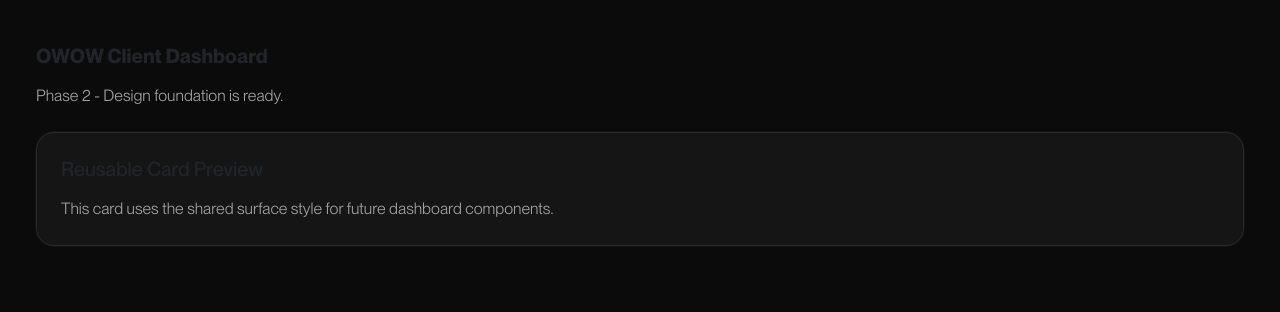
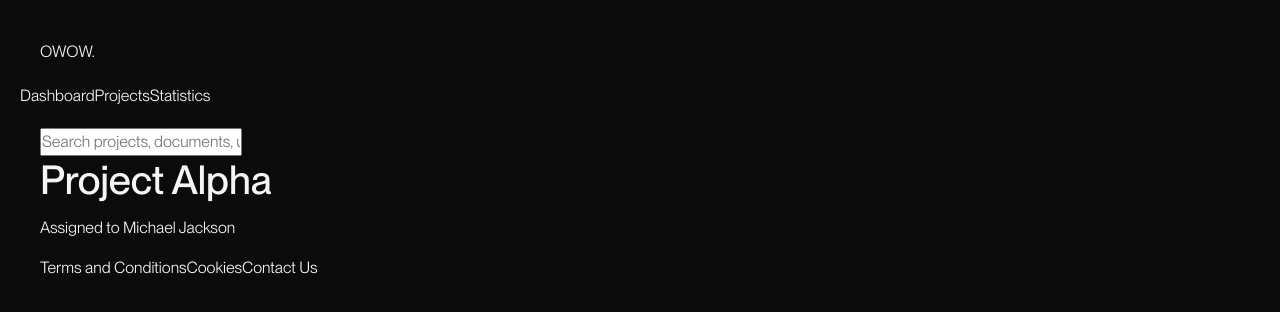
Before and after one commit to MaartjevD/Dashboard-Client-Portal-OWOW, a React (Vite) app: page / in a window 1280 px wide. Shown: the top 312 px of the page. Built offline with nearby package versions, Linux system fonts and the light colour scheme.

Commit message:
made components  for layout

```diff
--- a/src/client/App.jsx
+++ b/src/client/App.jsx
@@ -1,19 +1,12 @@
-export default function App() {
+import ClientLayout from './components/layout/ClientLayout';
+import ProjectOverviewPage from './pages/ProjectOverviewPage';
+
+function App() {
   return (
-    <div className="app-shell p-4">
-      <div className="container-fluid">
-        <h1 className="section-title">OWOW Client Dashboard</h1>
-        <p className="text-muted-custom">
-          Phase 2 - Design foundation is ready.
-        </p>
-
-        <div className="surface-card p-4 mt-4">
-          <h2 className="h5 mb-3">Reusable Card Preview</h2>
-          <p className="mb-0 text-muted-custom">
-            This card uses the shared surface style for future dashboard components.
-          </p>
-        </div>
-      </div>
-    </div>
+    <ClientLayout>
+      <ProjectOverviewPage />
+    </ClientLayout>
   );
 }
+
+export default App;
--- /dev/null
+++ b/src/client/components/layout/ClientLayout.jsx
@@ -0,0 +1,23 @@
+import Sidebar from './Sidebar';
+import Topbar from './Topbar';
+import Footer from './Footer';
+
+function ClientLayout({ children }) {
+  return (
+    <div className="client-layout">
+      <Sidebar />
+
+      <div className="client-main">
+        <Topbar />
+
+        <main className="client-content">
+          {children}
+        </main>
+
+        <Footer />
+      </div>
+    </div>
+  );
+}
+
+export default ClientLayout;
--- /dev/null
+++ b/src/client/components/layout/Footer.jsx
@@ -0,0 +1,11 @@
+function Footer() {
+  return (
+    <footer className="client-footer">
+      <span>Terms and Conditions</span>
+      <span>Cookies</span>
+      <span>Contact Us</span>
+    </footer>
+  );
+}
+
+export default Footer;
--- /dev/null
+++ b/src/client/components/layout/Sidebar.jsx
@@ -0,0 +1,15 @@
+function Sidebar() {
+  return (
+    <aside className="client-sidebar">
+      <div className="sidebar-logo">OWOW.</div>
+
+      <nav className="sidebar-nav">
+        <a href="#">Dashboard</a>
+        <a href="#">Projects</a>
+        <a href="#">Statistics</a>
+      </nav>
+    </aside>
+  );
+}
+
+export default Sidebar;
--- /dev/null
+++ b/src/client/components/layout/Topbar.jsx
@@ -0,0 +1,12 @@
+function Topbar() {
+  return (
+    <header className="client-topbar">
+      <input
+        type="text"
+        placeholder="Search projects, documents, updates..."
+      />
+    </header>
+  );
+}
+
+export default Topbar;
--- a/src/client/main.jsx
+++ b/src/client/main.jsx
@@ -2,8 +2,8 @@ import { BrowserRouter } from "react-router-dom";
 import React from "react";
 import ReactDOM from "react-dom/client";
 import App from "./App";
+import 'bootstrap/dist/css/bootstrap.min.css';
 import "../shared/styles/global.css";
-import 'bootstrap/dist/css/bootstrap.min.css';
 import '../client/styles/clientstyles.css';
 
 ReactDOM.createRoot(document.getElementById("root")).render(
--- /dev/null
+++ b/src/client/pages/ProjectOverviewPage.jsx
@@ -0,0 +1,10 @@
+function ProjectOverviewPage() {
+  return (
+    <section>
+      <h1>Project Alpha</h1>
+      <p>Assigned to Michael Jackson</p>
+    </section>
+  );
+}
+
+export default ProjectOverviewPage;
--- a/src/shared/styles/global.css
+++ b/src/shared/styles/global.css
@@ -2,26 +2,25 @@
   /* Colors */
   --color-bg: #0b0b0b;
   --color-surface: #151515;
-  --color-surface-soft: #1c1c1c;
+  --color-surface-secondary: #1c1c1c;
   --color-border: #2a2a2a;
-
   --color-text: #f5f5f5;
   --color-text-muted: #a1a1a1;
-
   --color-primary: #1e88ff;
   --color-success: #16c47f;
   --color-warning: #f4b400;
   --color-danger: #e2574c;
-
   /* Layout */
   --sidebar-width: 240px;
   --topbar-height: 72px;
   --radius-md: 12px;
   --radius-lg: 18px;
-
   /* Shadows */
   --shadow-card: 0 0 0 1px rgba(255, 255, 255, 0.03);
+  /* Transitions */
+  --transition-fast: 0.2s ease-in-out;
 }
+
 @font-face {
   font-family: 'PP Neue Montreal';
   src: url('../assets/fonts/ppneuemontreal-book.otf') format('opentype');
@@ -46,7 +45,6 @@
   box-sizing: border-box;
   margin: 0;
   padding: 0;
-  font-family: 'PP Neue Montreal', sans-serif;
 }
 
 html,
@@ -60,6 +58,7 @@ body,
 body {
   background-color: var(--color-bg);
   color: var(--color-text);
+  font-family: 'PP Neue Montreal', sans-serif;
 }
 
 a {
@@ -71,7 +70,12 @@ img {
   max-width: 100%;
   display: block;
 }
-
+button,
+input,
+textarea,
+select {
+  font: inherit;
+}
 h1 {
   margin-bottom: 12px;
 }
```
Also changed, not shown: src/client/components/layout/Navbar.jsx (added).
